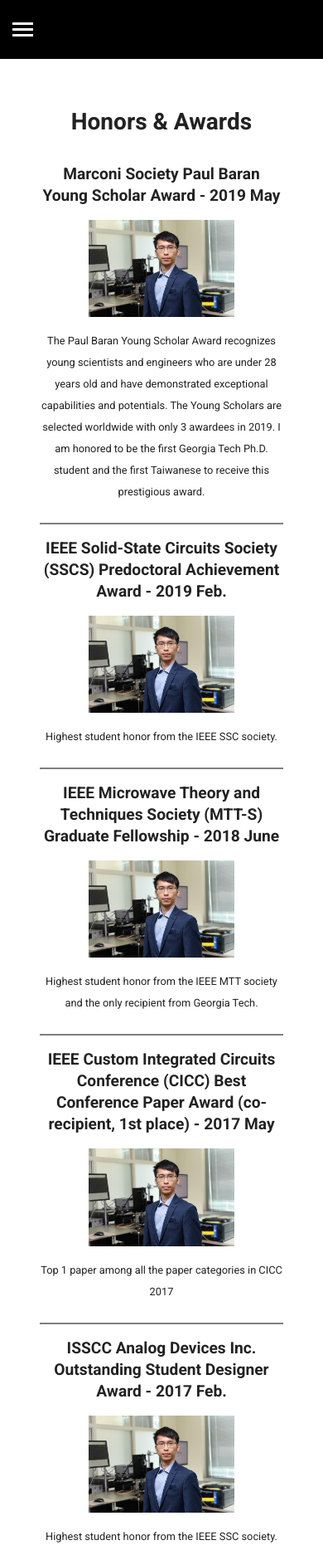
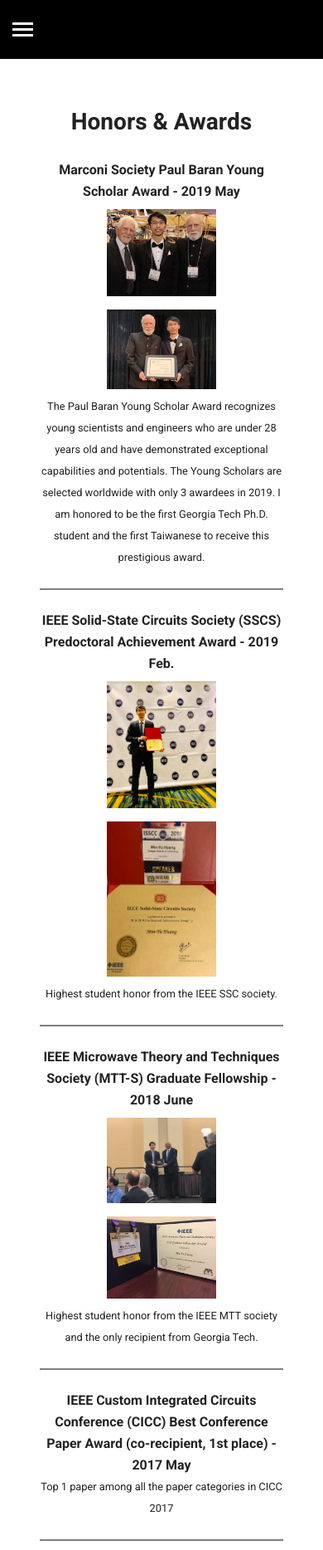
Before and after one commit to sandy8111112004/portfolioMH, a website: page honor.html in a window 390 px wide. Shown: the top 1868 px of the page at 83% size. Drawn offline with Linux system fonts and the light colour scheme.

```diff
--- a/css/customize.css
+++ b/css/customize.css
@@ -108,7 +108,7 @@
 
 /*Honors*/
 .cus-honor-h3{
-    font-size: 1.8rem;
+    font-size: 1.5rem;
     font-weight: 700;
     text-align: center;
 
@@ -120,9 +120,9 @@
 
 .cus-honor-box{
     width: 100%;
-    padding: 0.5rem 1rem;
+    padding: 1rem 1rem;
     border-bottom: 2px solid  rgba(0,0,0, .5);
-    margin-bottom: 0.5rem
+    margin-bottom: 1rem
 }
 
 .cus-honor-box p{
@@ -134,8 +134,11 @@
 }
 
 .cus-honor-box-img img{
-    width: 60%;
-    margin: 1rem;
+    width: 45%;
+    display: inline-block;
+    margin: 0.5rem;
+    max-height: 20rem;
+    object-fit: cover;
 }
 /***************************************/
 
@@ -167,12 +170,20 @@
         text-align: left;
     }
 
+    .cus-honor-box1{
+        padding: 0.5rem 0;
+    }
+
+    .section-publication .cus-pub-box1{
+        padding: 1rem 0;
+    }
+
     .section-publication h2{
-        font-size: 1.8rem;
+        font-size: 1.5rem;
     }
 
     .cus-pub-h3{
-        font-size: 1.6rem;
+        font-size: 1.3rem;
     }
 
     .section-publication p, .section-publication li{
@@ -180,8 +191,16 @@
         font-size: .8rem;
     }
 
+    .section-publication li{
+        margin-bottom: .8rem;
+    }
+
+    .section-publication h2{
+        font-size: 1.5rem;
+    }
+
     .cus-honor-h3{
-        font-size: 1.6rem;
+        font-size: 1.3rem;
     }
 
     .tabs_inner .tab-content .tab-pane .list {
@@ -202,11 +221,11 @@
 
 @media only screen and (max-width: 600px) {
     .cus-honor-box1{
-        padding: 0.5rem 0;
+        padding: 0.2rem 0;
     }
 
     .cus-honor-h3{
-        font-size: 1.2rem;
+        font-size: 1rem;
     }
 
     .cus-honor-box{
@@ -218,4 +237,13 @@
     .cus-margin-bottom-big{
         margin-bottom: 1rem;
     }
+
+    .cus-pub-h3{
+        font-size: 1rem;
+    }
+
+    .section-publication h2{
+        font-size: 1.3rem;
+    }
+
 }
--- a/honor.html
+++ b/honor.html
@@ -78,7 +78,8 @@
 									<div class='cus-honor-h3'>Marconi Society Paul Baran Young Scholar Award - 2019 May
 									</div>
 									<div class='cus-honor-box-img'>
-										<img src='./img/personal-photo.jpg' />
+										<img src='./img/Marconi-1.jpg' />
+										<img src='./img/Marconi-2.jpg' />
 									</div>
 									<p>
 										The Paul Baran Young Scholar Award recognizes young scientists and engineers who
@@ -95,7 +96,8 @@
 									<div class='cus-honor-h3'>IEEE Solid-State Circuits Society (SSCS) Predoctoral
 										Achievement Award - 2019 Feb. </div>
 									<div class='cus-honor-box-img'>
-										<img src='./img/personal-photo.jpg' />
+										<img src='./img/SSCS-1.jpg' />
+										<img src='./img/SSCS-2.jpg' />
 									</div>
 									<p>
 										Highest student honor from the IEEE SSC society.
@@ -108,7 +110,8 @@
 									<div class='cus-honor-h3'>IEEE Microwave Theory and Techniques Society (MTT-S)
 										Graduate Fellowship - 2018 June </div>
 									<div class='cus-honor-box-img'>
-										<img src='./img/personal-photo.jpg' />
+										<img src='./img/MTTS-2.jpg' />
+										<img src='./img/MTTS.jpg' />
 									</div>
 									<p>
 										Highest student honor from the IEEE MTT society and the only recipient from
@@ -122,7 +125,7 @@
 									<div class='cus-honor-h3'>IEEE Custom Integrated Circuits Conference (CICC) Best
 										Conference Paper Award (co-recipient, 1st place) - 2017 May </div>
 									<div class='cus-honor-box-img'>
-										<img src='./img/personal-photo.jpg' />
+										<!-- <img src='./img/personal-photo.jpg' /> -->
 									</div>
 									<p>
 										Top 1 paper among all the paper categories in CICC 2017
@@ -135,7 +138,7 @@
 									<div class='cus-honor-h3'>ISSCC Analog Devices Inc. Outstanding Student Designer
 										Award - 2017 Feb.</div>
 									<div class='cus-honor-box-img'>
-										<img src='./img/personal-photo.jpg' />
+										<!-- <img src='./img/personal-photo.jpg' /> -->
 									</div>
 									<p>
 										Highest student honor from the IEEE SSC society.
@@ -146,9 +149,9 @@
 							<div class='box'>
 								<div class='cus-honor-box'>
 									<div class='cus-honor-h3'>Georgia Tech Power Deliver for Electronic Systems IAB Best
-										Poster Awards (recipient, 1st place) - 2017 </div>
+										Poster Awards (1st place) - 2017 </div>
 									<div class='cus-honor-box-img'>
-										<img src='./img/personal-photo.jpg' />
+										<!-- <img src='./img/personal-photo.jpg' /> -->
 									</div>
 									<p>
 
@@ -159,9 +162,9 @@
 							<div class='box'>
 								<div class='cus-honor-box'>
 									<div class='cus-honor-h3'>IEEE Radio Frequency Integrated Circuits (RFIC) Best
-										Student Paper Award (recipient and leading author) - 2016 May </div>
+										Student Paper Award (leading author) - 2016 May </div>
 									<div class='cus-honor-box-img'>
-										<img src='./img/personal-photo.jpg' />
+										<img src='./img/RFIC-2016.jpg' />
 									</div>
 									<p>
 										The top 3 student papers selected from about 100 student papers submitted to
@@ -175,7 +178,7 @@
 									<div class='cus-honor-h3'>IEEE MTT-S PhD Student Sponsorship Initiative- 2016 May
 									</div>
 									<div class='cus-honor-box-img'>
-										<img src='./img/personal-photo.jpg' />
+										<!-- <img src='./img/personal-photo.jpg' /> -->
 									</div>
 									<p>
 
@@ -189,7 +192,7 @@
 										Poster Awards (1st place) - 2016 May
 									</div>
 									<div class='cus-honor-box-img'>
-										<img src='./img/personal-photo.jpg' />
+										<!-- <img src='./img/personal-photo.jpg' /> -->
 									</div>
 									<p>
 
@@ -203,7 +206,7 @@
 										Poster Award (1st place)- 2016
 									</div>
 									<div class='cus-honor-box-img'>
-										<img src='./img/personal-photo.jpg' />
+										<!-- <img src='./img/personal-photo.jpg' /> -->
 									</div>
 									<p>
 
```
Also changed, not shown: img/MTTS-2.jpg (added), img/MTTS.jpg (added), img/Marconi-1.jpg (added), img/Marconi-2.jpg (added), img/RFIC-2016.jpg (added), img/SSCS-1.jpg (added), img/SSCS-2.jpg (added).
